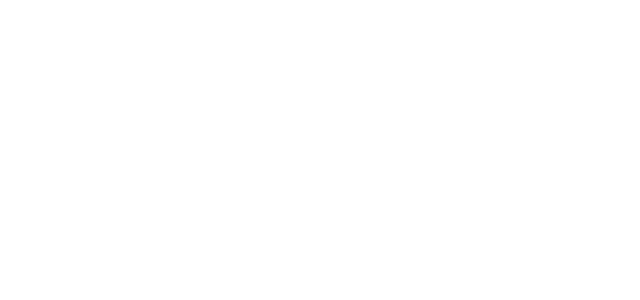
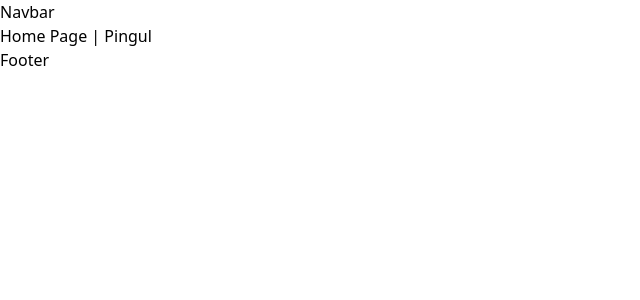
Before and after one commit to Inigo1405/Portafolio, a React (Vite) app: page / in a window 1280 px wide. Shown: the top 300 px of the page, without its empty margins (0-640 px from the left). Built offline with nearby package versions, Linux system fonts and the light colour scheme.

Commit message:
feat: implement routing with react-router-dom and create HomePage, MainLayout, and index routes

```diff
--- a/src/app/App.tsx
+++ b/src/app/App.tsx
@@ -1,5 +1,4 @@
 import AppRoutes from './AppRoutes.tsx';
-
 
 export default function App() {
   return <AppRoutes />
--- a/src/app/AppRoutes.tsx
+++ b/src/app/AppRoutes.tsx
@@ -1,6 +1,9 @@
+import { createBrowserRouter, RouterProvider } from 'react-router-dom';
+import index from './routes'
+
+
+const router = createBrowserRouter(index);
+
 export default function AppRoutes() {
-  return (
-    <>
-    </>
-  );
+  return <RouterProvider router={router} />
 };
--- a/src/app/AppWrapper.tsx
+++ b/src/app/AppWrapper.tsx
@@ -1,7 +1,5 @@
 import type { ReactNode } from 'react';
 import { HelmetProvider} from 'react-helmet-async';
-import { BrowserRouter } from 'react-router-dom';
-
 
 interface Props {
   children: ReactNode;
@@ -10,9 +8,7 @@ interface Props {
 export default function AppWrapper ({ children }: Props) {
   return (
     <HelmetProvider>
-      <BrowserRouter>
-        {children}
-      </BrowserRouter>
+      {children}
     </HelmetProvider>
   );
 };
--- /dev/null
+++ b/src/app/routes/index.ts
@@ -0,0 +1,20 @@
+// Une y define las rutas necesarias del proyecto
+import type { RouteObject } from "react-router-dom"
+
+import HomePage from '@pages/Home/HomePage'
+import MainLayout from '@layouts/MainLayout'
+
+const index: RouteObject[] = [
+  {
+    path: '/',
+    Component: MainLayout,
+    children: [
+      {
+        index: true,
+        Component: HomePage,
+      }
+    ]
+  },
+];
+
+export default index;
--- /dev/null
+++ b/src/layouts/MainLayout.tsx
@@ -0,0 +1,19 @@
+import { Outlet } from "react-router-dom";
+
+export default function MainLayout() {
+  return (
+    <>
+      <header>
+        Navbar
+      </header>
+
+      <main>
+        <Outlet />
+      </main>
+
+      <footer>
+        Footer
+      </footer>
+    </>
+  );
+};
--- /dev/null
+++ b/src/pages/Home/HomePage.tsx
@@ -0,0 +1,5 @@
+export default function HomePage(){
+  return (
+    <h1>Home Page | Pingul</h1>
+  );
+};
--- a/tsconfig.app.json
+++ b/tsconfig.app.json
@@ -18,7 +18,9 @@
 
     /* Path aliases */
     "paths": {
-      "@app/*": ["./src/app/*"]
+      "@app/*": ["./src/app/*"],
+      "@pages/*": ["./src/pages/*"],
+      "@layouts/*": ["./src/layouts/*"]
     },
 
     /* Linting */
```
